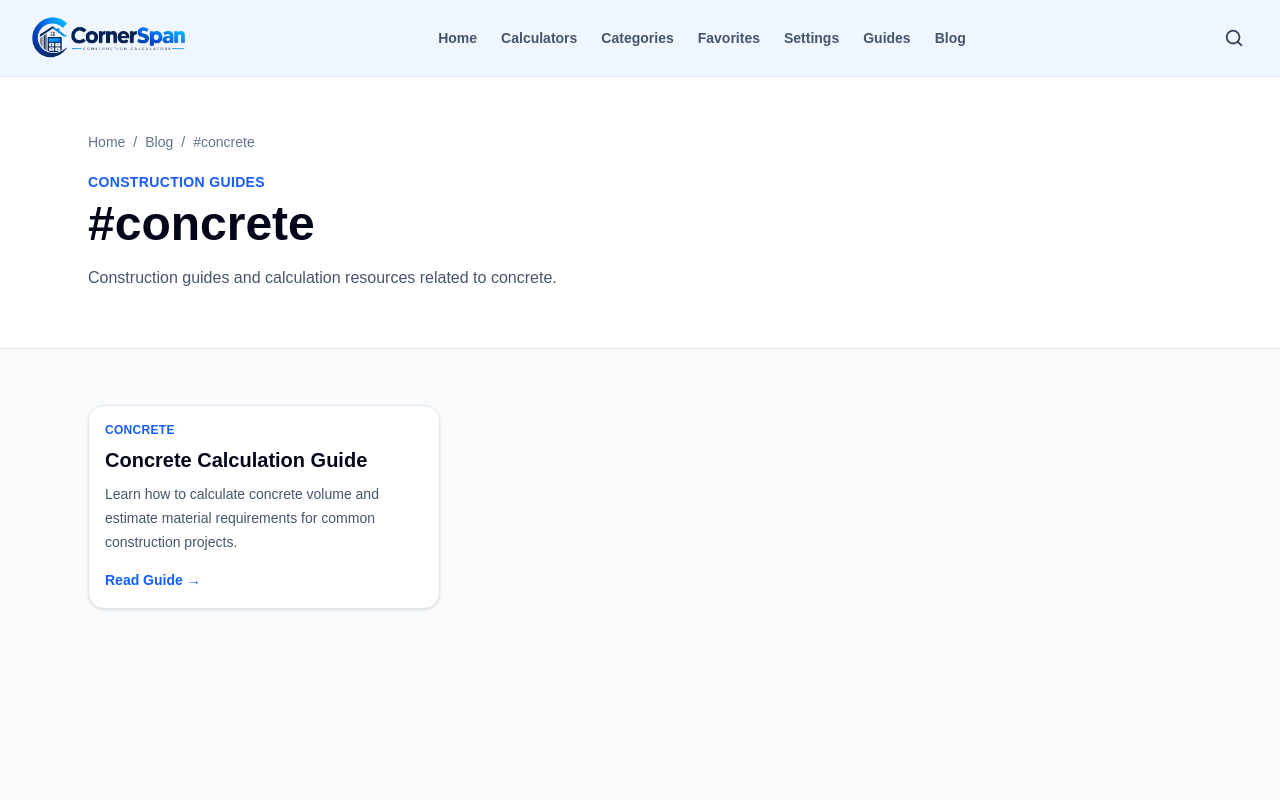
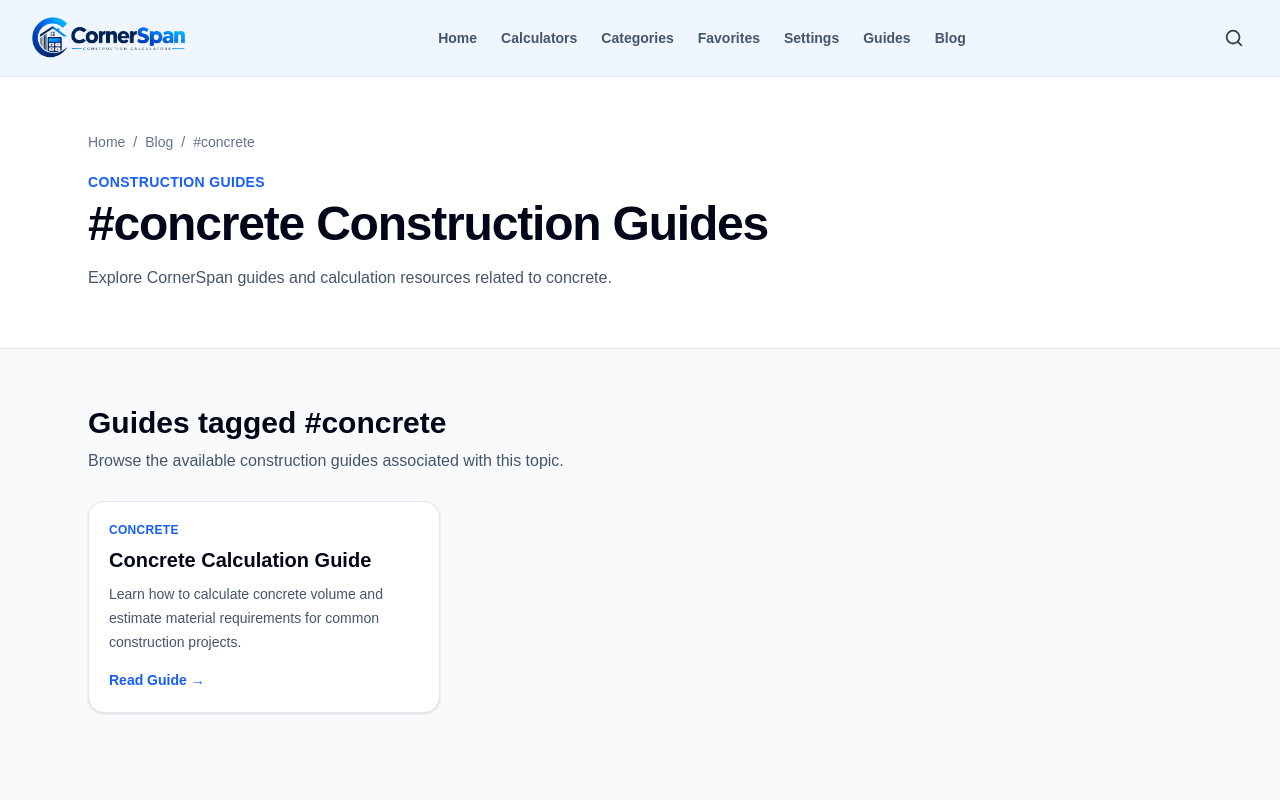
Before and after one commit to km7max-cmd/cornerspan, a Next.js app: page /blog/tag/concrete in a window 1280 px wide. Shown: the top 800 px of the page. Built offline with nearby package versions, Linux system fonts and the light colour scheme.

Commit message:
Refactor tag handling and improve TagPage layout
Updated the tag handling to ensure tags are in lowercase and improved the metadata description. Enhanced the display of the tag page with additional headings and styling.

```diff
--- a/app/blog/tag/[tag]/page.tsx
+++ b/app/blog/tag/[tag]/page.tsx
@@ -11,7 +11,7 @@ export function generateStaticParams() {
   const tags = [...new Set(blogPosts.flatMap((post) => post.tags))];
 
   return tags.map((tag) => ({
-    tag,
+    tag: tag.toLowerCase(),
   }));
 }
 
@@ -30,15 +30,22 @@ export async function generateMetadata({
     return {};
   }
 
-  const displayTag = posts
-    .flatMap((post) => post.tags)
-    .find((item) => item.toLowerCase() === tag.toLowerCase()) ?? tag;
+  const displayTag =
+    posts
+      .flatMap((post) => post.tags)
+      .find(
+        (item) => item.toLowerCase() === tag.toLowerCase()
+      ) ?? tag;
 
   return {
     title: `${displayTag} Construction Guides | CornerSpan`,
-    description: `Read CornerSpan construction guides and calculation resources about ${displayTag.toLowerCase()}.`,
+    description: `Explore CornerSpan construction guides, calculation methods, and practical information about ${displayTag.toLowerCase()}.`,
     alternates: {
       canonical: `/blog/tag/${tag.toLowerCase()}`,
+    },
+    robots: {
+      index: true,
+      follow: true,
     },
   };
 }
@@ -59,7 +66,9 @@ export default async function TagPage({ params }: Props) {
   const displayTag =
     posts
       .flatMap((post) => post.tags)
-      .find((item) => item.toLowerCase() === tag.toLowerCase()) ?? tag;
+      .find(
+        (item) => item.toLowerCase() === tag.toLowerCase()
+      ) ?? tag;
 
   return (
     <main className="min-h-screen bg-slate-50">
@@ -88,31 +97,42 @@ export default async function TagPage({ params }: Props) {
             Construction Guides
           </p>
 
-          <h1 className="mt-2 text-3xl font-black text-slate-950 sm:text-5xl">
-            #{displayTag}
+          <h1 className="mt-2 text-3xl font-black tracking-tight text-slate-950 sm:text-5xl">
+            #{displayTag} Construction Guides
           </h1>
 
           <p className="mt-4 max-w-2xl text-base leading-7 text-slate-600">
-            Construction guides and calculation resources related to{" "}
-            {displayTag.toLowerCase()}.
+            Explore CornerSpan guides and calculation resources
+            related to {displayTag.toLowerCase()}.
           </p>
         </div>
       </section>
 
       <section className="mx-auto max-w-6xl px-5 py-10 sm:px-6 sm:py-14">
+        <div className="mb-7">
+          <h2 className="text-2xl font-black text-slate-950 sm:text-3xl">
+            Guides tagged #{displayTag}
+          </h2>
+
+          <p className="mt-2 text-sm leading-6 text-slate-600 sm:text-base">
+            Browse the available construction guides associated with
+            this topic.
+          </p>
+        </div>
+
         <div className="grid grid-cols-2 gap-4 sm:gap-6 md:grid-cols-3">
           {posts.map((post) => (
             <article
               key={post.slug}
-              className="rounded-2xl border border-slate-200 bg-white p-4 shadow-sm"
+              className="rounded-2xl border border-slate-200 bg-white p-4 shadow-sm transition hover:-translate-y-1 hover:shadow-md sm:p-5"
             >
               <p className="text-xs font-bold uppercase tracking-wide text-blue-600">
                 {post.category}
               </p>
 
-              <h2 className="mt-2 text-base font-bold text-slate-950 sm:text-xl">
+              <h3 className="mt-2 text-base font-bold text-slate-950 sm:text-xl">
                 {post.title}
-              </h2>
+              </h3>
 
               <p className="mt-2 text-sm leading-6 text-slate-600">
                 {post.description}
```
